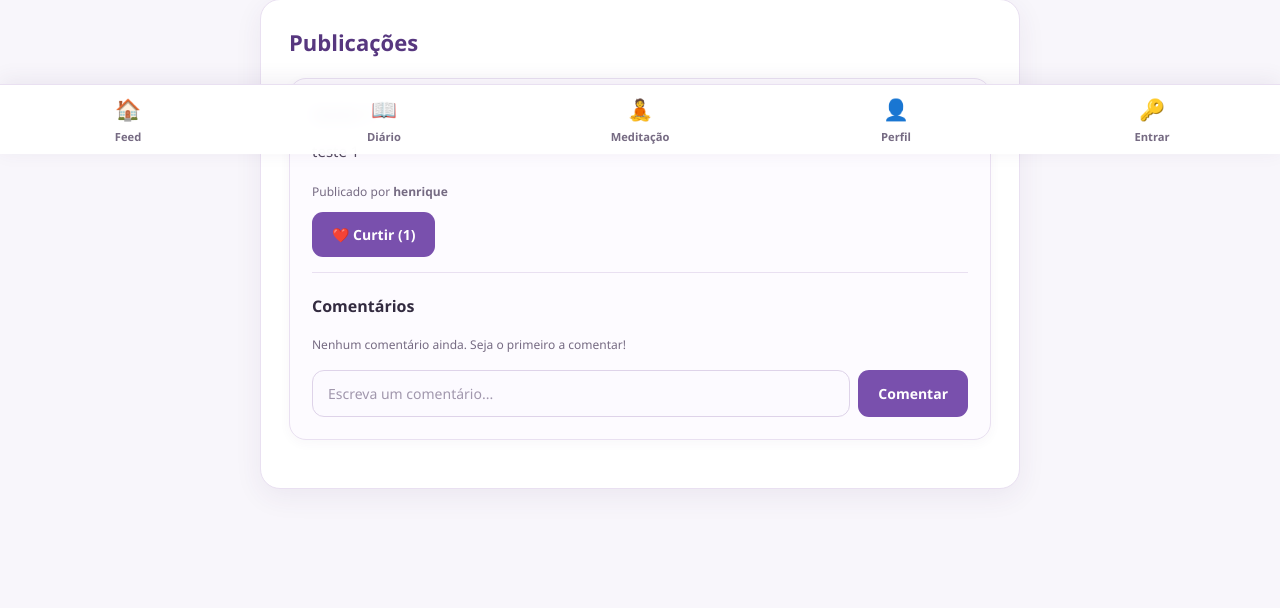
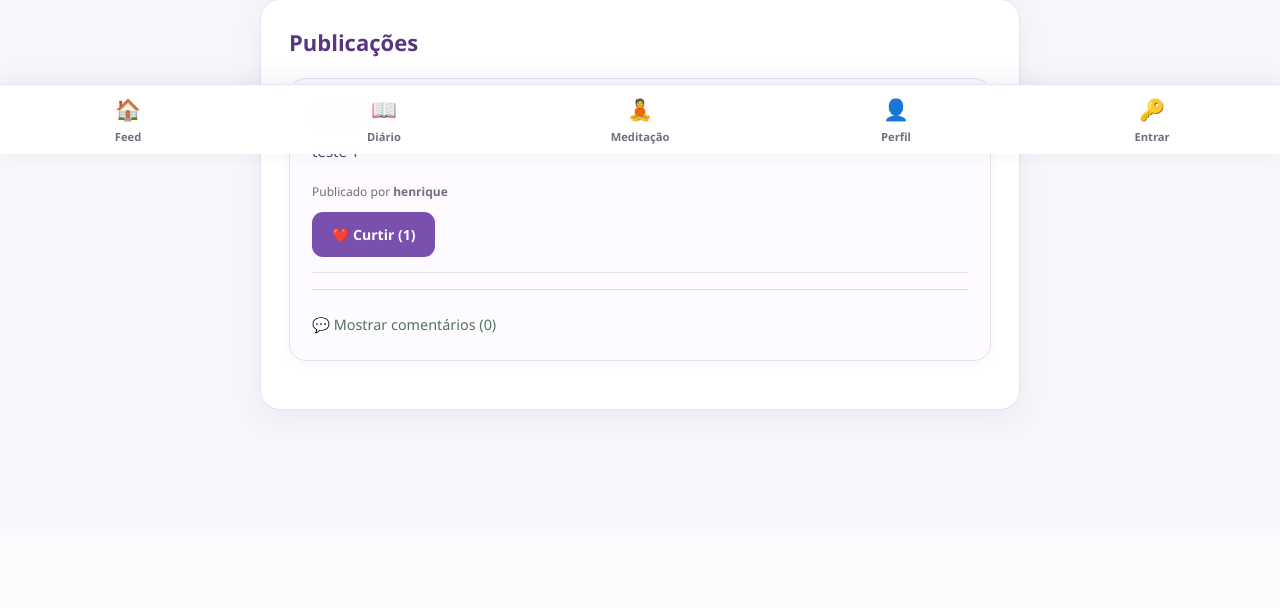
Before and after one commit to joaohenriqueoliveiraoi385-del/ja-acolhe-jh, a Flask app: page /feed in a window 1280 px wide. Shown: the part 646-1254 px from the top of the page. After the commit the page ends 1062 px from the top, so only its background shows below. Run offline with Flask 3, Linux system fonts and the light colour scheme.

Commit message:
feature : atualização
atualização geral

```diff
--- a/app.py
+++ b/app.py
@@ -7,6 +7,7 @@ from model import Usu, Publi, Curt, Coment, Diar, Int, Not, Rec
 from routes.usu import Usu_bp
 from routes.publi import publi
 from routes.diar import diar_bp
+from routes.meditacao import meditacao_bp
 
 
 app = Flask(__name__)
@@ -23,6 +24,7 @@ db.init_app(app)
 app.register_blueprint(Usu_bp, url_prefix="/usuarios")
 app.register_blueprint(publi, url_prefix="/publicacoes")
 app.register_blueprint(diar_bp)
+app.register_blueprint(meditacao_bp)
 
 
 @app.route("/")
@@ -46,4 +48,4 @@ if __name__ == "__main__":
     with app.app_context():
         db.create_all()
 
-    app.run(debug=True, port=5001)
+    app.run(debug=True)
--- a/templates/index.html
+++ b/templates/index.html
@@ -1,6 +1,6 @@
 {% extends "base.html" %}
 
-{% block title %}{% endblock title %}
+{% block title %}Feed | Acolhe{% endblock title %}
 
 {% block conteudo %}
 
@@ -8,10 +8,7 @@
         <h1>Acolhe</h1>
         <p>Um espaço seguro para acolher, compartilhar e cuidar.</p>
         {% if session.get('usuario_nome') %}
-            <p>Olá, <strong>{{ session.get('usuario_nome') }}</strong>!
-               <!--| <a href="{{ url_for('diar.index') }}">📖 Meu Diário Emocional</a>
-                | <a href="{{ url_for('usu.logout') }}">Sair</a>-->
-            </p>
+            <p>Olá, <strong>{{ session.get('usuario_nome') }}</strong>!</p>
         {% endif %}
     </header>
 
@@ -47,9 +44,15 @@
 
                     <hr style="margin: 15px 0;">
 
-                    <h4>Comentários</h4>
+                    <!--  Comentários Retráteis -->
+                    <div class="bloco-comentarios">
+                        <button type="button" class="botao-toggle-comentarios" onclick="alternarComentarios(this)">
+                            💬 Mostrar comentários ({{ publicacao.comentarios|length if publicacao.comentarios else 0 }})
+                        </button>
+
+                        <div class="conteudo-comentarios">
                             {% if publicacao.comentarios %}
-                        <ul style="list-style-type: none; padding-left: 0;">
+                                <ul style="list-style-type: none; padding-left: 0; margin-top: 10px;">
                                     {% for comentario in publicacao.comentarios %}
                                         <li style="background: #f4f4f4; padding: 8px; margin-bottom: 5px; border-radius: 4px;">
                                             <strong>{{ comentario.usuario.nome if comentario.usuario else 'Anônimo' }}:</strong>
@@ -58,13 +61,15 @@
                                     {% endfor %}
                                 </ul>
                             {% else %}
-                        <p><small>Nenhum comentário ainda. Seja o primeiro a comentar!</small></p>
+                                <p style="margin-top: 10px;"><small>Nenhum comentário ainda. Seja o primeiro a comentar!</small></p>
                             {% endif %}
 
-                    <form action="{{ url_for('publi.comentar', publi_id=publicacao.id_publi) }}" method="POST" style="margin-top: 10px;">
-                        <input type="text" name="texto_coment" placeholder="Escreva um comentário..." required style="width: 70%;">
+                            <form action="{{ url_for('publi.comentar', publi_id=publicacao.id_publi) }}" method="POST" style="margin-top: 10px; display: flex; gap: 8px;">
+                                <input type="text" name="texto_coment" placeholder="Escreva um comentário..." required style="flex: 1; padding: 6px;">
                                 <button type="submit">Comentar</button>
                             </form>
+                        </div>
+                    </div>
                 </article>
             {% endfor %}
         {% else %}
@@ -72,4 +77,5 @@
         {% endif %}
     </section>
 
+
 {% endblock conteudo %}
```
Also changed, not shown: routes/meditacao.py (added, +8 -0 lines), JJ.db, instance/JJ.db (deleted). Lines whose indentation alone changed are shown as unchanged.
